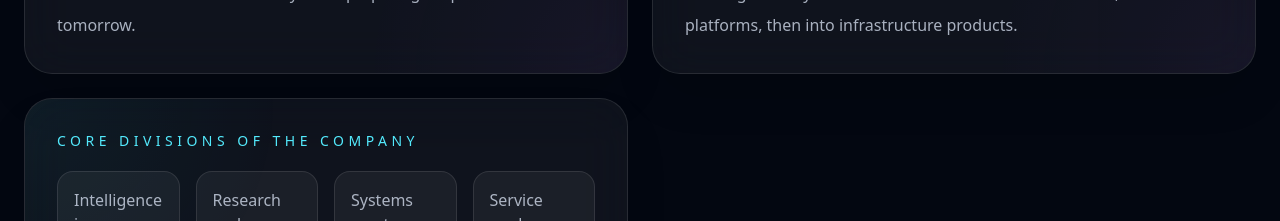
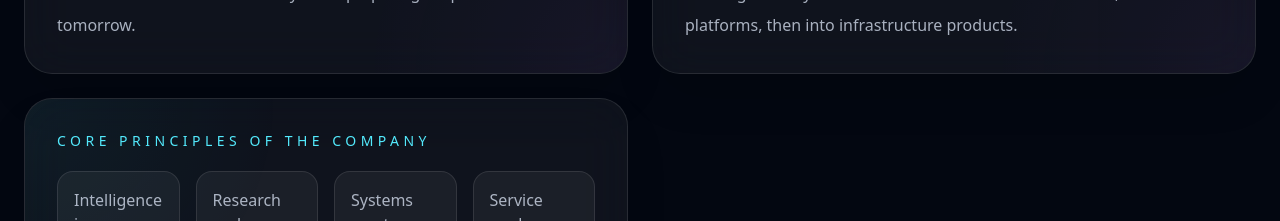
Before and after one commit to elprottoy-dev/cynexsys, a Next.js app: page /about in a window 1280 px wide. Shown: the part 920-1141 px from the top of the page. Built offline with nearby package versions, Linux system fonts and the light colour scheme.

Commit message:
Update page.tsx

```diff
--- a/app/about/page.tsx
+++ b/app/about/page.tsx
@@ -36,7 +36,7 @@ export default function AboutPage() {
         </Reveal>
         <Reveal>
           <GlassCard className="p-8 lg:col-span-2">
-            <div className="text-sm uppercase tracking-[0.32em] text-cyan-300">Core Divisions of the company</div>
+            <div className="text-sm uppercase tracking-[0.32em] text-cyan-300">Core Principles of the company</div>
             <div className="mt-5 grid gap-4 md:grid-cols-2 xl:grid-cols-4">
               {[
                 "Intelligence is infrastructure.",
```
